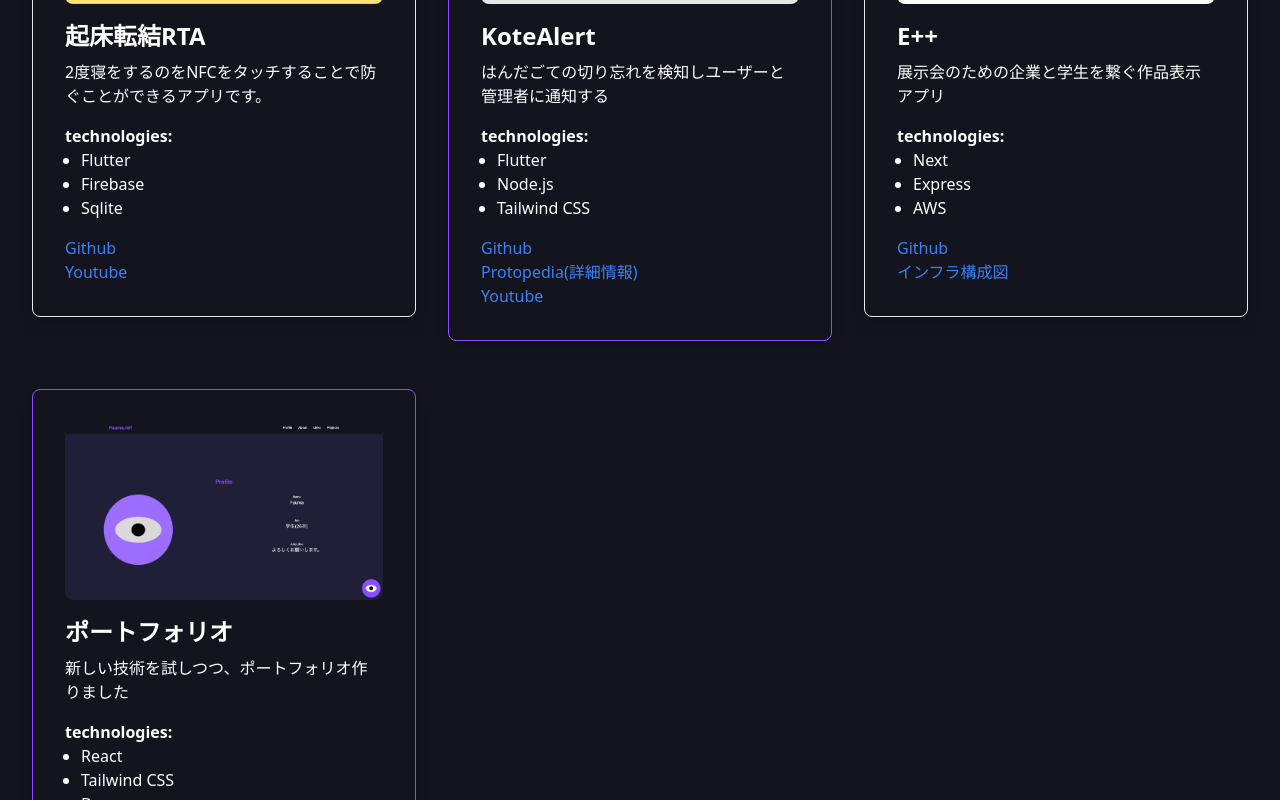
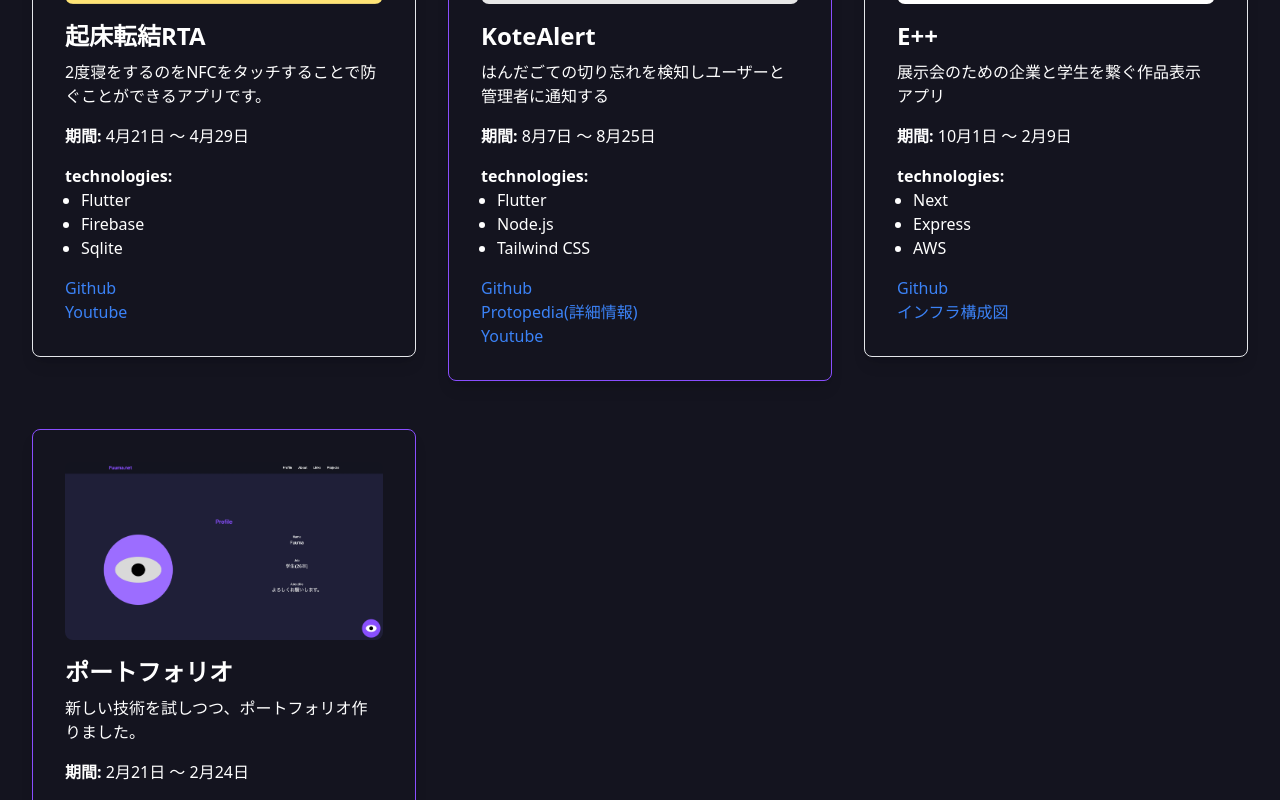
Before and after one commit to Fuuma0000/portfolio, a React (Vite) app: page / in a window 1280 px wide. Shown: the part 2780-3580 px from the top of the page. Built offline with nearby package versions, Linux system fonts and the light colour scheme.

Commit message:
feat: 開発期間を追加

```diff
--- a/src/components/Projects.tsx
+++ b/src/components/Projects.tsx
@@ -12,6 +12,7 @@ interface ProjectProps {
   image: string;
   title: string;
   description: string;
+  duration: string;
   technologies: string[];
   links: Link[];
 }
@@ -20,6 +21,7 @@ const Project: React.FC<ProjectProps & { index: number }> = ({
   image,
   title,
   description,
+  duration,
   technologies,
   links,
   index,
@@ -31,6 +33,9 @@ const Project: React.FC<ProjectProps & { index: number }> = ({
       <img src={image} alt={title} className="mb-4 h-auto w-full rounded-lg" />
       <h2 className="mb-2 text-2xl font-bold text-white">{title}</h2>
       <p className="mb-4 text-white">{description}</p>
+      <div className="mb-4 text-white">
+        <strong>期間:</strong> {duration}
+      </div>
       <div className="mb-4 text-white">
         <strong>technologies:</strong>
         <ul className="list-disc pl-4">
@@ -68,6 +73,7 @@ const Projects = ({ index }: { index: number }) => {
       title: '起床転結RTA',
       description:
         '2度寝をするのをNFCをタッチすることで防ぐことができるアプリです。',
+      duration: '4月21日 〜 4月29日',
       technologies: ['Flutter', 'Firebase', 'Sqlite'],
       links: [
         {
@@ -84,6 +90,7 @@ const Projects = ({ index }: { index: number }) => {
       image: koteAlertImg,
       title: 'KoteAlert',
       description: 'はんだごての切り忘れを検知しユーザーと管理者に通知する',
+      duration: '8月7日 〜 8月25日',
       technologies: ['Flutter', 'Node.js', 'Tailwind CSS'],
       links: [
         {
@@ -104,6 +111,7 @@ const Projects = ({ index }: { index: number }) => {
       image: ePlusPlusImg,
       title: 'E++',
       description: '展示会のための企業と学生を繋ぐ作品表示アプリ',
+      duration: '10月1日 〜 2月9日',
       technologies: ['Next', 'Express', 'AWS'],
       links: [
         {
@@ -120,7 +128,8 @@ const Projects = ({ index }: { index: number }) => {
     {
       image: portfolioImg,
       title: 'ポートフォリオ',
-      description: '新しい技術を試しつつ、ポートフォリオ作りました',
+      description: '新しい技術を試しつつ、ポートフォリオ作りました。',
+      duration: '2月21日 〜 2月24日',
       technologies: ['React', 'Tailwind CSS', 'Bun', 'Vite'],
       links: [
         {
```
